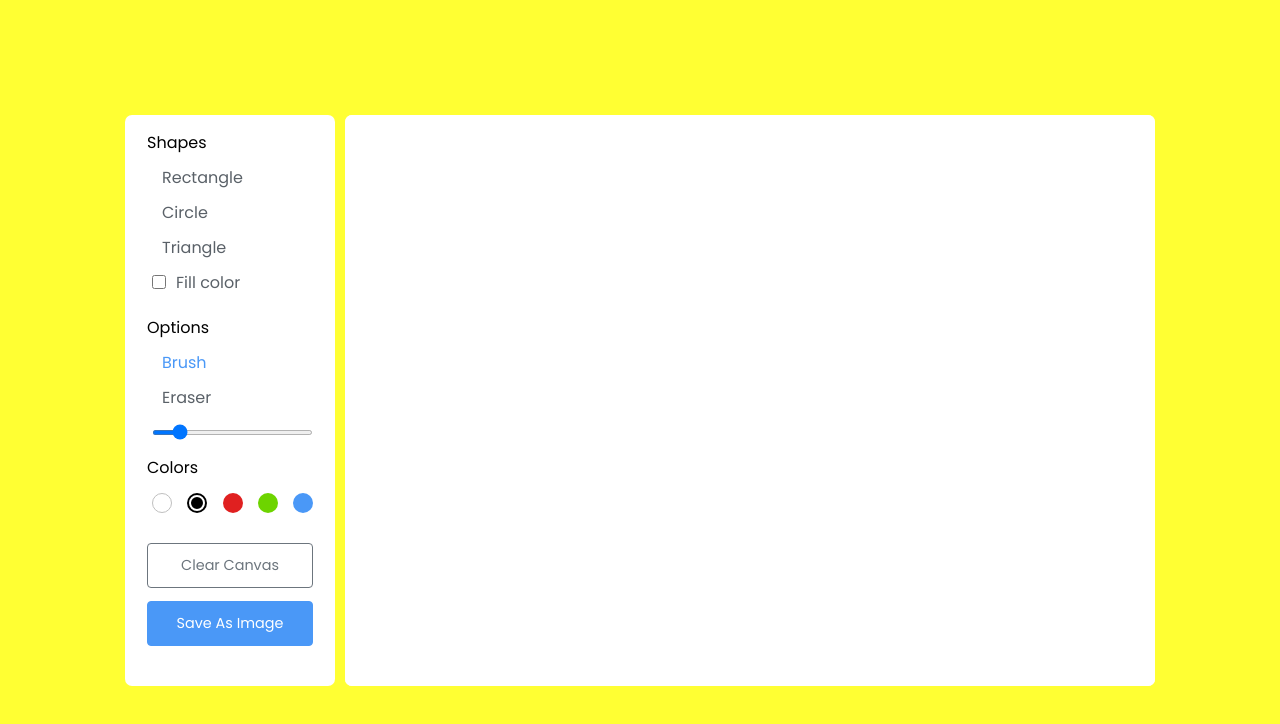
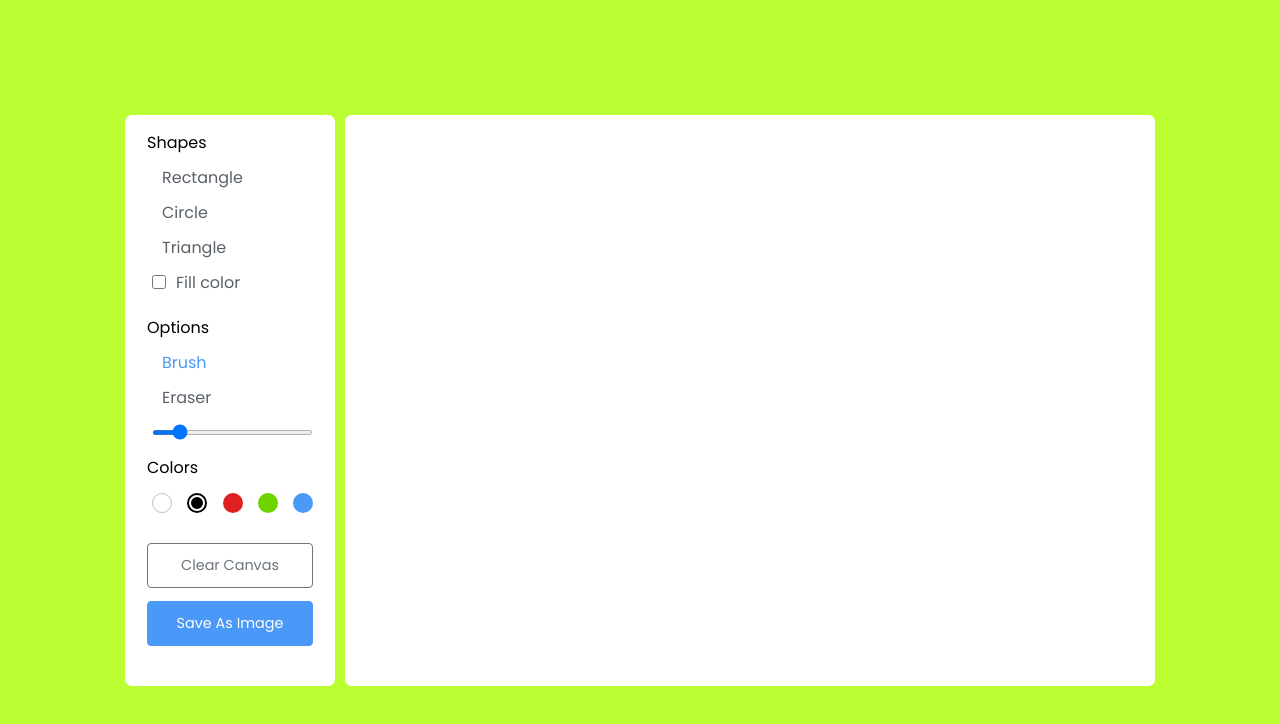
Before and after one commit to charleskouame/dashboad-javascripthtml-et-css, a plain HTML site: page index.html in a window 1280 px wide. Drawn offline with Linux system fonts and the light colour scheme.

Commit message:
Update style.css

```diff
--- a/css/style.css
+++ b/css/style.css
@@ -14,7 +14,7 @@ body{
   align-items: center;
   justify-content: center;
   min-height: 100vh;
-  background: #FFFF33;
+  background: #BBFF33;
 }
 .container{
   display: flex;
```
